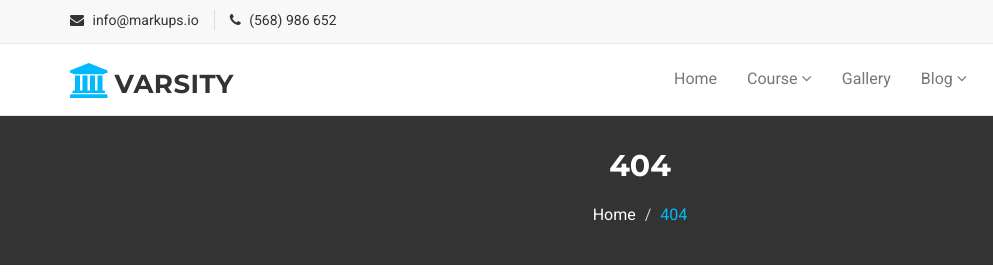
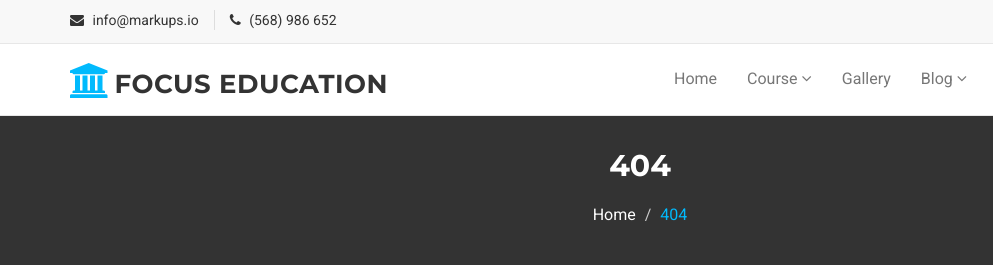
Before and after one commit to soumya-99/focus-education, a plain HTML site: page 404.html in a window 1280 px wide. Shown: the top 280 px of the page, 0-993 px from the left. Drawn offline with Linux system fonts and the light colour scheme.

Commit message:
[0.0.1] Title Changed

```diff
--- a/404.html
+++ b/404.html
@@ -4,7 +4,7 @@
     <meta charset="utf-8">
     <meta http-equiv="X-UA-Compatible" content="IE=edge">
     <meta name="viewport" content="width=device-width, initial-scale=1">
-    <title>Varsity | 404</title>
+    <title>Focus Education | 404</title>
 
     <!-- Favicon -->
     <link rel="shortcut icon" href="assets/img/favicon.ico" type="image/x-icon">
@@ -98,7 +98,7 @@
           </button>
           <!-- LOGO -->
           <!-- TEXT BASED LOGO -->
-          <a class="navbar-brand" href="index.html"><i class="fa fa-university"></i><span>Varsity</span></a>
+          <a class="navbar-brand" href="index.html"><i class="fa fa-university"></i><span>Focus Education</span></a>
           <!-- IMG BASED LOGO  -->
           <!-- <a class="navbar-brand" href="index.html"><img src="assets/img/logo.png" alt="logo"></a> -->
         </div>
```
Also changed, not shown: blog-archive.html (+2 -2 lines), blog-single.html (+2 -2 lines), contact.html (+2 -2 lines), course-detail.html (+2 -2 lines), course.html (+2 -2 lines), gallery.html (+2 -2 lines).
